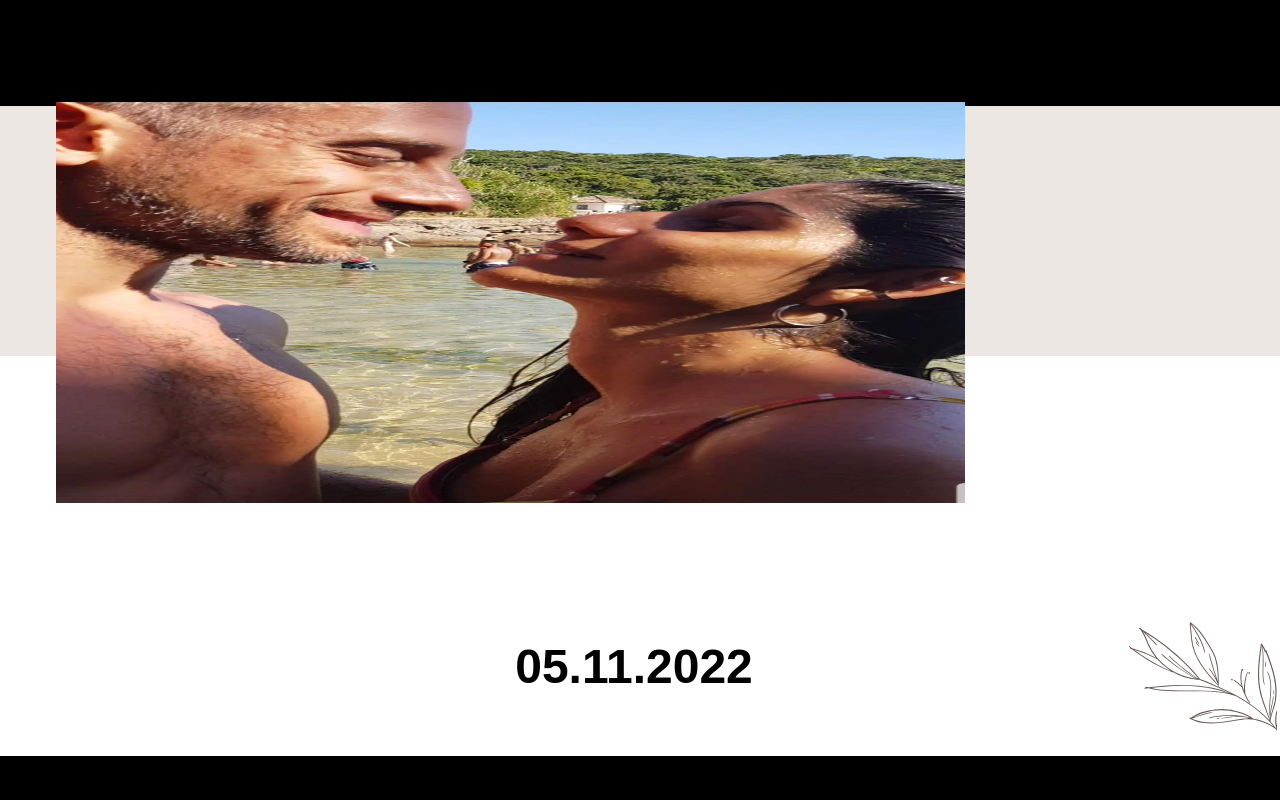
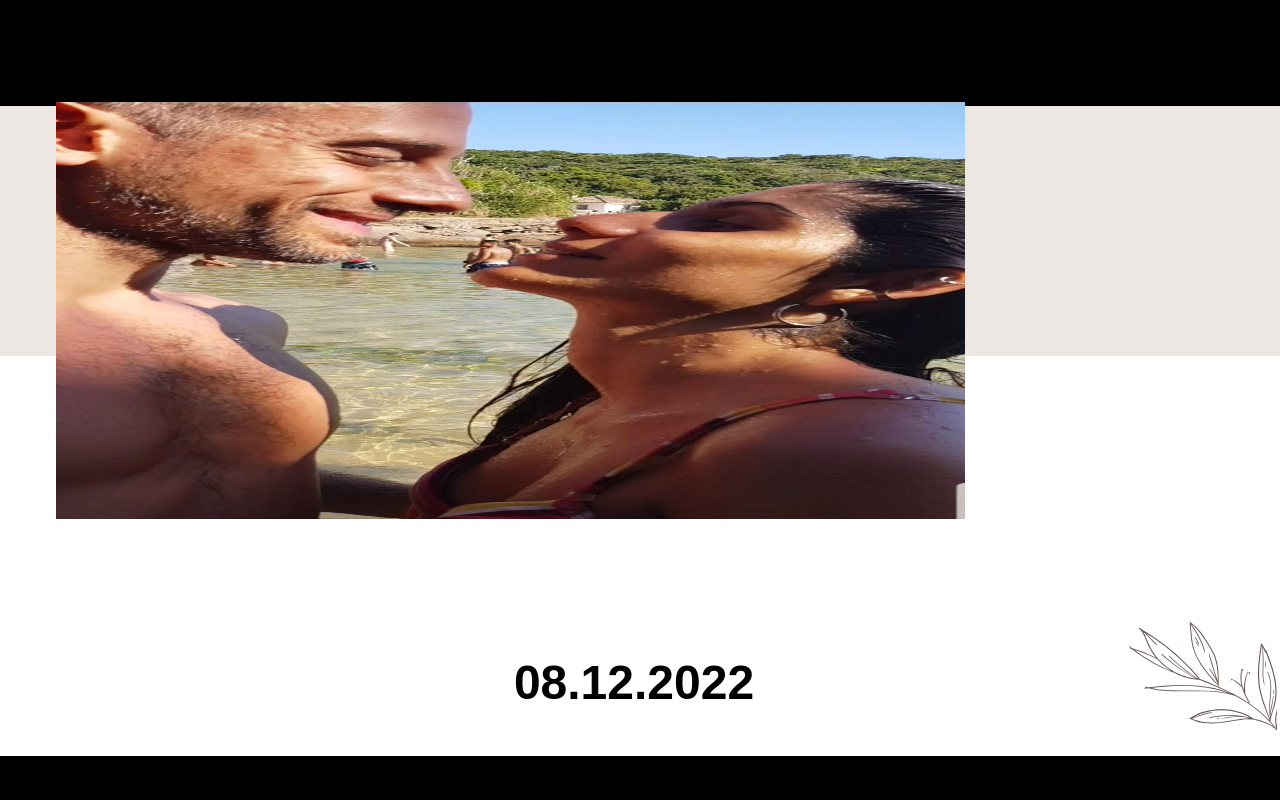
Before and after one commit to Federico-Orsi/OksiGuido-Wedding, a plain HTML site: page index.html in a window 1280 px wide. Shown: the top 800 px of the page. Drawn offline with nearby package versions, Linux system fonts and the light colour scheme; some packages are replaced by stand-ins of ours; a script that the page names is missing; a web font is replaced by a local one.

Commit message:
a updated

```diff
--- a/Style Scss/base/_generales.scss
+++ b/Style Scss/base/_generales.scss
@@ -67,6 +67,7 @@ width: 100vw;
   }
 
 #pFecha{
+  text-decoration: none;
   position: absolute;
   bottom: 37px;
     left: -6px;
@@ -76,6 +77,7 @@ width: 100vw;
     font-family: "Comforter Brush", sans-serif;
     width: 100%;
     padding-top: 10%;
+
 }
 
 #Capa_1{
--- a/index.html
+++ b/index.html
@@ -20,7 +20,8 @@
 
 
       <div id="div2">
-        <p id="pFecha"><strong>05.11.2022</strong></p>
+        <a id="pFecha" target="_blank" href="https://calendar.google.com/calendar/event?action=TEMPLATE&tmeid=NjM0dWt0bWEwZmdqb2gzbGE4NHZpY2xvbzMgZmVkZXJpY29hbnRvbmlvLm9yc2lAbQ&tmsrc=federicoantonio.orsi%40gmail.com"><strong>08.12.2022</strong></a>
+
       </div>
 
       <div class="elementor-element elementor-element-14827e1 elementor-absolute elementor-view-default elementor-widget elementor-widget-icon" data-id="14827e1" data-element_type="widget" data-settings="{&quot;_position&quot;:&quot;absolute&quot;}" data-widget_type="icon.default">
```
Also changed, not shown: estilos/style.css, 1 other file.
